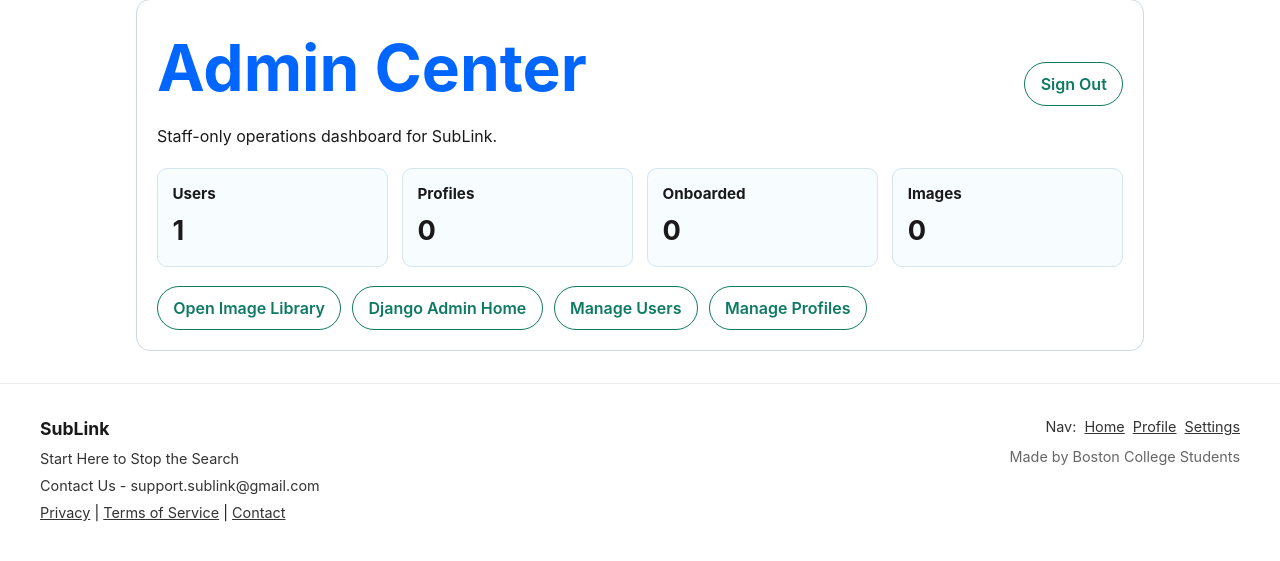
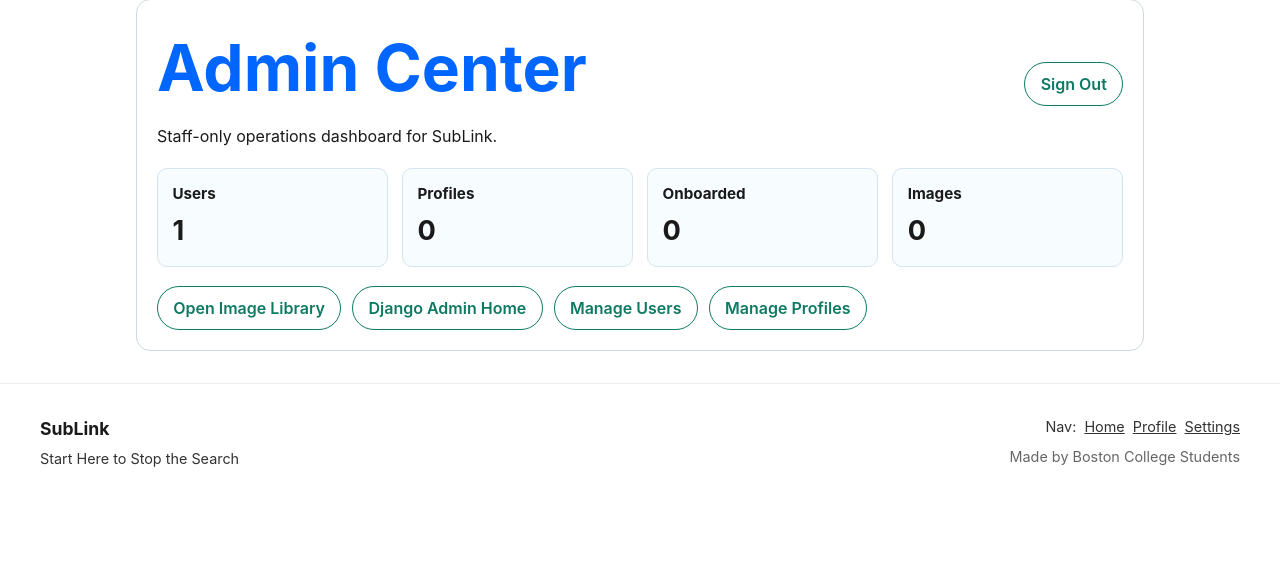
Before and after one commit to CSCI3356-Spring2026/SWE-Dream-Team, a Django app: page /admin-center/ in a window 1280 px wide. Shown: the part 117-678 px from the top of the page. Run offline with Django 5.2, Linux system fonts and the light colour scheme; the visitor is signed in with stand-in values (Sample User, id 1); data comes from the database, SQL or seed files in the repository; some libraries are stand-ins or nearby versions.

Commit message:
Remove privacy, terms of service, and contact from footer

```diff
--- a/django/theme/templates/theme/footer.html
+++ b/django/theme/templates/theme/footer.html
@@ -3,10 +3,6 @@
             <div class="footer__left">
                 <p class="footer__brand">SubLink</p>
                 <p class="footer__tagline">Start Here to Stop the Search</p>
-                <p class="footer__contact">Contact Us - support.sublink@gmail.com</p>
-                <p class="footer__legal">
-                    <a href="#">Privacy</a> | <a href="#">Terms of Service</a> | <a href='#'>Contact</a>
-                </p>
             </div>
             {% if user.is_authenticated %}
             <div class="footer__right">
```
